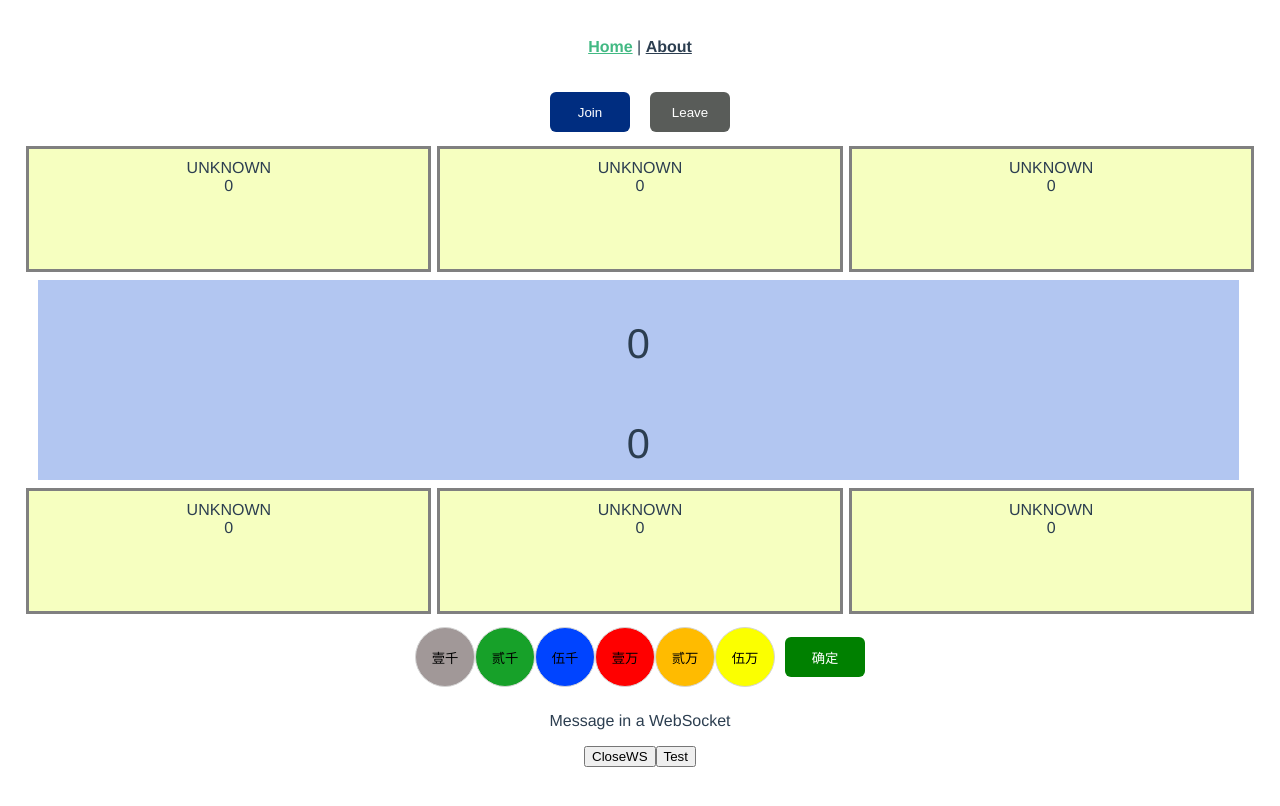
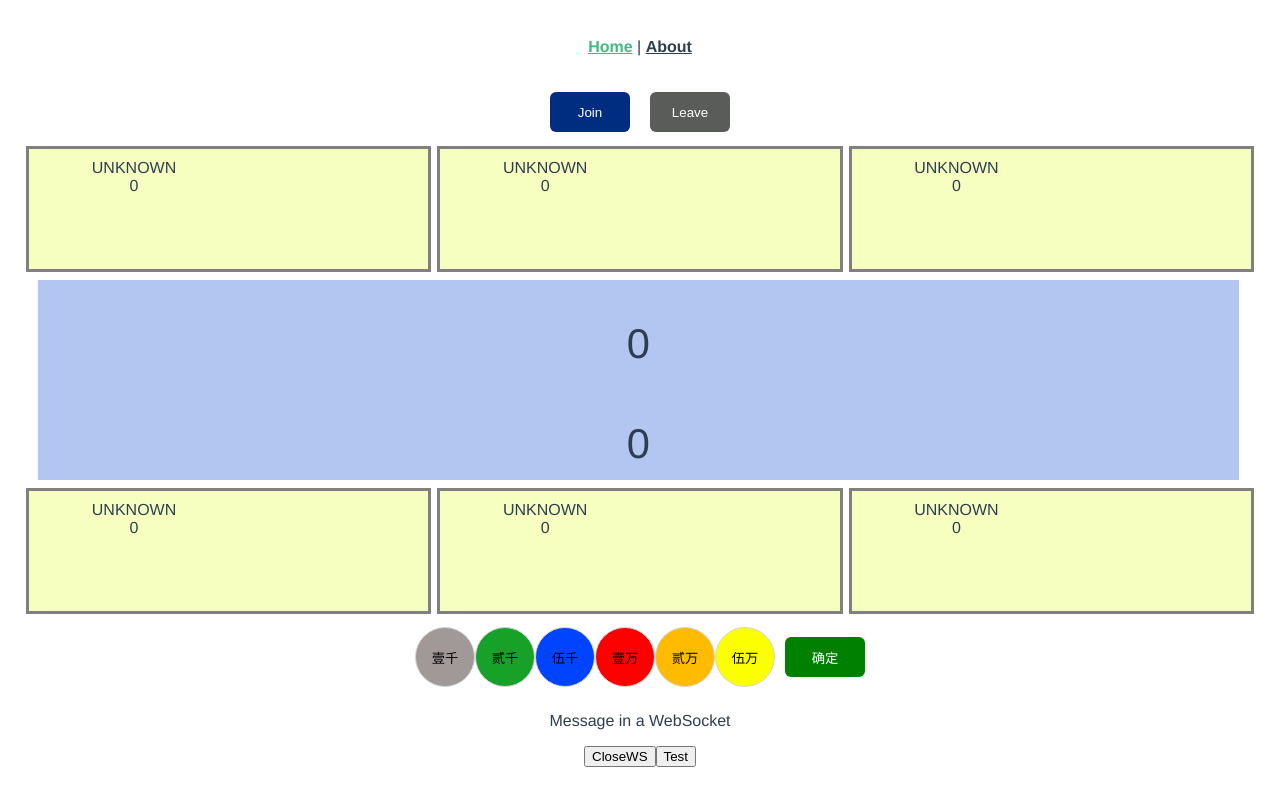
Before and after one commit to billzhou2005/th-apptest, a Vue app: page / in a window 1280 px wide. Shown: the top 806 px of the page. Built offline with nearby package versions, Linux system fonts and the light colour scheme; no server answers.

Commit message:
add card prepare for player

```diff
--- a/src/components/Player.vue
+++ b/src/components/Player.vue
@@ -26,16 +26,34 @@
   }
 }
 
+.up-left{
+  width:50%;
+  height:50%;
+  float:left;
+}
+.up-right{
+  width:50%;
+  height:50%;
+  float:left;
+  color:red;
+  font-size:0.8em;
+}
+
+
 </style>
 
 <template>
   <div :class="[focus? 'one-thirdFocus': 'one-third']">
+    <div class="up-left">
       <span> {{ playerName }}  </span> <br>
       <span> {{ balance }}  </span> <br>
+    </div>
+    <div class="up-right">
       <span
           class="counter"
           v-if="focus"
       > {{ counter }} </span> <br>
+    </div>
   </div>
 </template>
 
@@ -46,10 +64,6 @@ export default defineComponent({
   name: 'Player',
   methods: {
     sendMessage(bvol) {
-    //  this.socket.send(JSON.stringify(msg))
-
-      // this.getCountFocus(player.seatID)
-      // this.counter = 15
       bvol = 0
     }
   },
```
Lines whose indentation alone changed are shown as unchanged.
